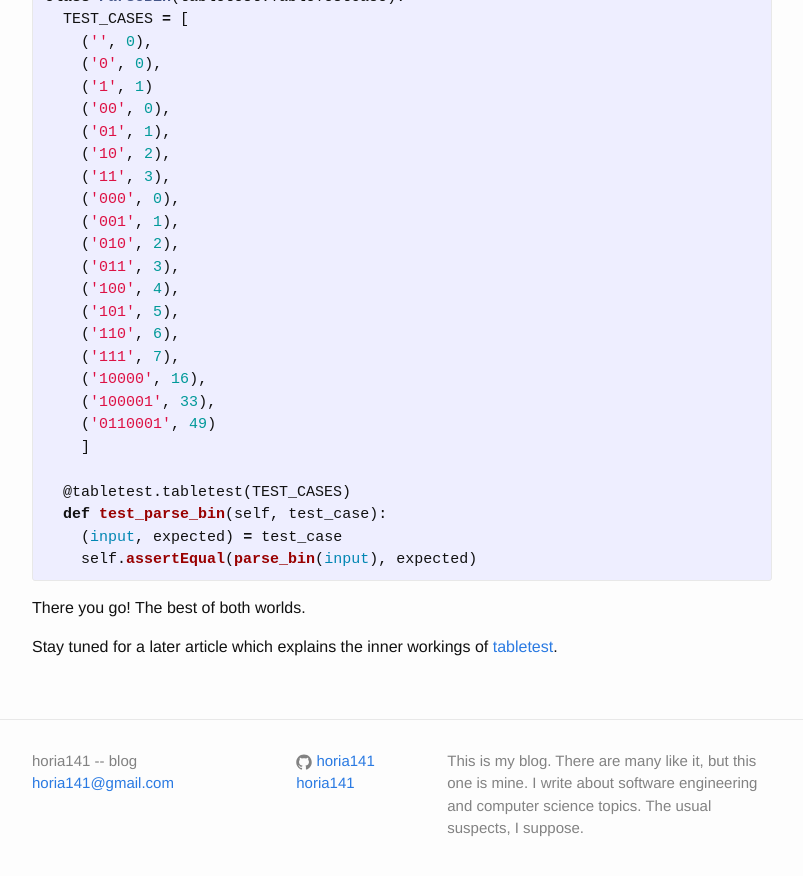
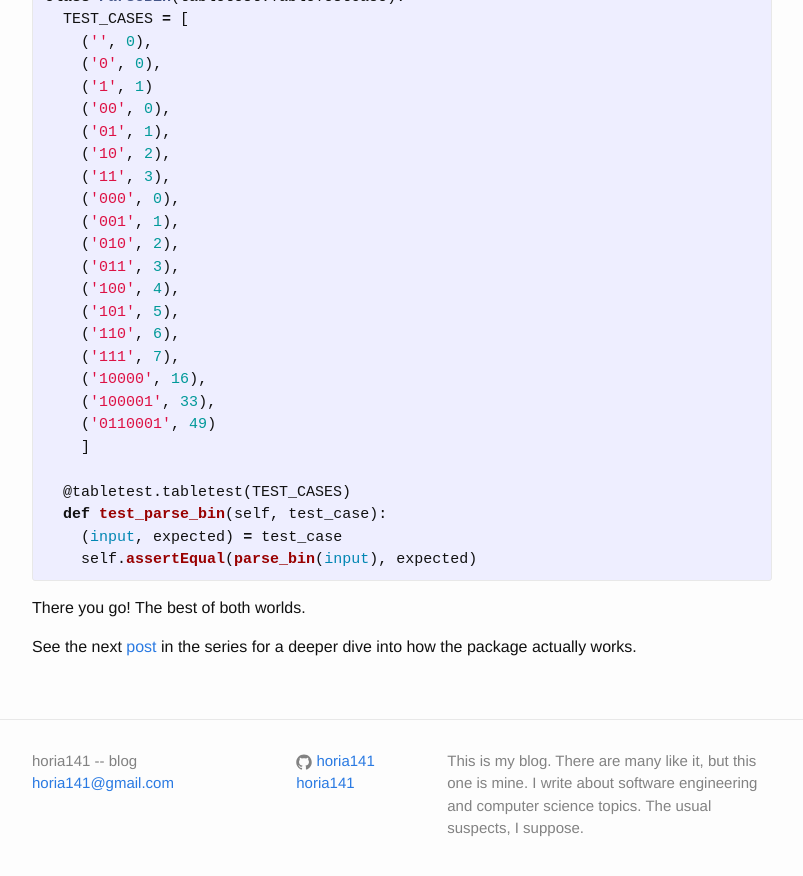
Before and after one commit to horia141/horia141.github.io, a Jekyll site: the page built from _posts/2015-08-31-tabletests.markdown, in a window 1280 px wide and 900 px high, scrolled down 2495 px. Shown: the top 876 px of the window, without its empty margins (238-1041 px from the left). Built offline with Jekyll 4.4.1, drawn with Linux system fonts in a browser that asks for light colours.

Commit message:
Added links between articles.

```diff
--- a/_posts/2015-08-31-tabletests.markdown
+++ b/_posts/2015-08-31-tabletests.markdown
@@ -119,7 +119,8 @@ class ParseBin(tabletest.TableTestCase):
 
 There you go! The best of both worlds.
 
-Stay tuned for a later article which explains the inner workings of [tabletest][tabletest].
+See the next [post][tabletests] in the series for a deeper dive into how the package actually works.
 
 [tabletest]: https://github.com/horia141/tabletest
 [tabletest3]: https://github.com/horia141/tabletest3
+[tabletests]: /jekyll/update/2015/08/31/tabletests.html
--- a/_posts/2015-09-08-how-tabletests-works.markdown
+++ b/_posts/2015-09-08-how-tabletests-works.markdown
@@ -7,4 +7,4 @@ tags: python tabletest unittest testing
 ---
 In a [previous][tabletests] posting I introduced the `tabletest` library and tried to justify it's existence. In this article, I'm going to dive a little bit into the inner workings of the library. The water is realtively shallow however, since the library does not do _that_ much to begin with.
 
-[tabletests]: jekyll/update/2015/08/31/tabletests.html
+[tabletests]: /jekyll/update/2015/08/31/tabletests.html
```
